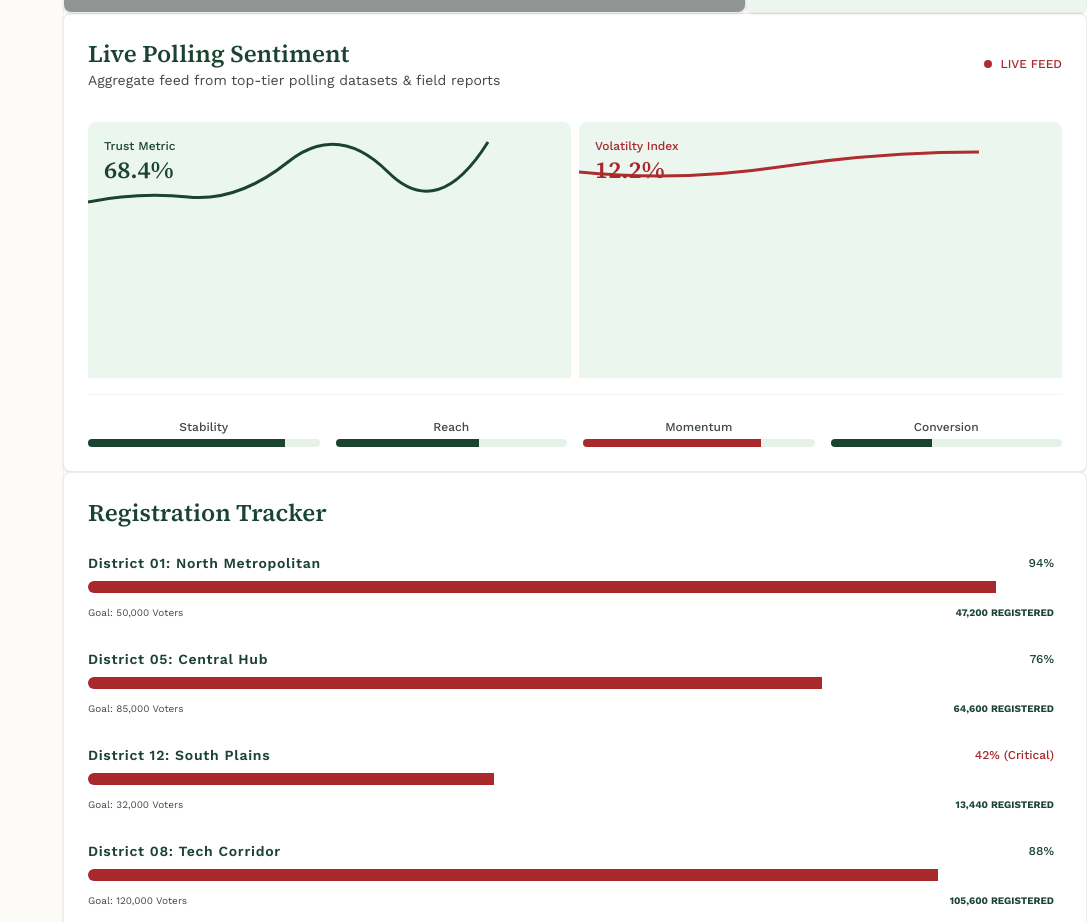
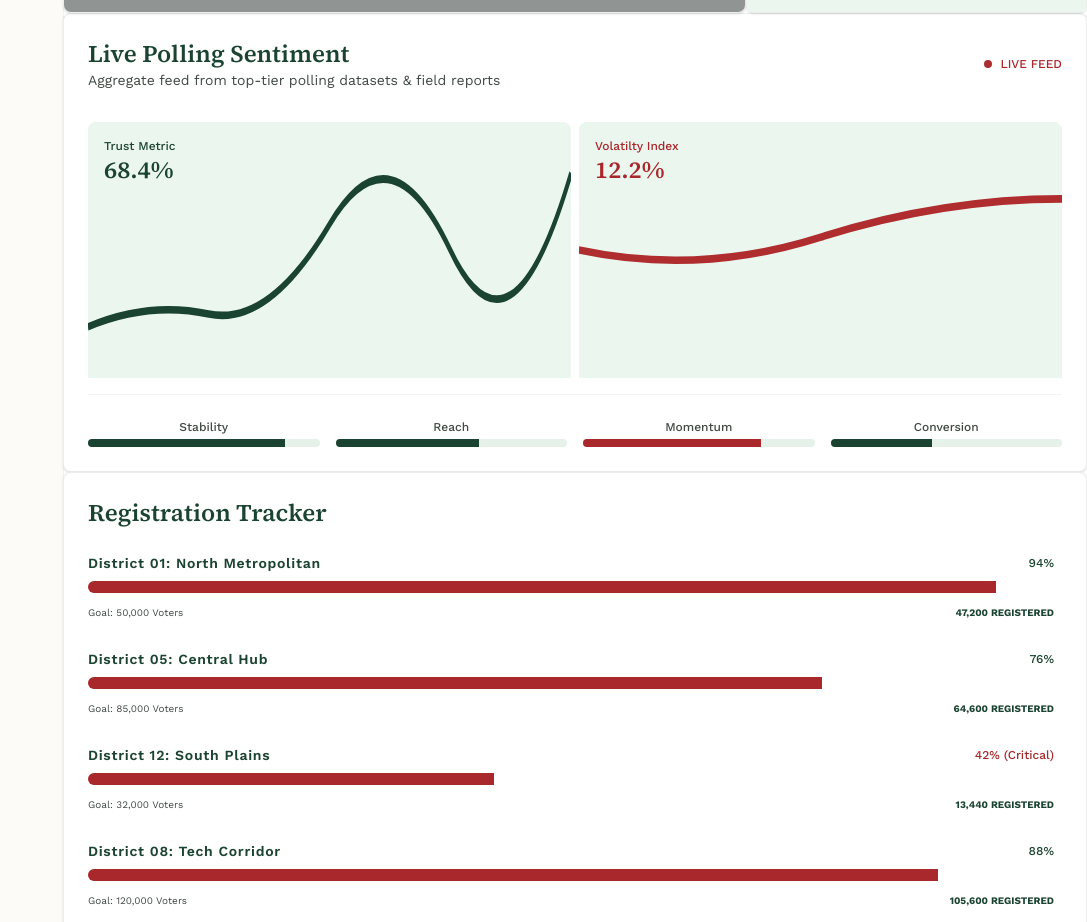
Before and after one commit to klmayua/BootMovement, a Next.js app: page /campaign in a window 1280 px wide. Shown: the part 880-1802 px from the top of the page, without its empty margins (193-1280 px from the left). Built offline with nearby package versions, Linux system fonts and the light colour scheme; grey boxes are pictures that could not be loaded.

Commit message:
fix: correct SVG attribute casing in campaign page

```diff
--- a/src/app/campaign/page.tsx
+++ b/src/app/campaign/page.tsx
@@ -229,7 +229,7 @@ export default function CampaignCommandCenter() {
           </div>
           <div className="h-64 flex items-end justify-between space-x-2 mb-4">
             <div className="flex-1 bg-surface-container-low rounded-t-lg relative overflow-hidden h-full">
-              <svg className="absolute inset-0 w-full h-full" preserveaspectratio="none" viewbox="0 0 400 100">
+              <svg className="absolute inset-0 w-full h-full" preserveAspectRatio="none" viewBox="0 0 400 100">
                 <path d="M0,80 Q50,70 100,75 T200,40 T300,50 T400,20" fill="none" stroke="#1a4331" strokeWidth="3"></path>
               </svg>
               <div className="absolute top-4 left-4">
@@ -238,7 +238,7 @@ export default function CampaignCommandCenter() {
               </div>
             </div>
             <div className="flex-1 bg-surface-container-low rounded-t-lg relative overflow-hidden h-full">
-              <svg className="absolute inset-0 w-full h-full" preserveaspectratio="none" viewbox="0 0 400 100">
+              <svg className="absolute inset-0 w-full h-full" preserveAspectRatio="none" viewBox="0 0 400 100">
                 <path d="M0,50 Q100,60 200,45 T400,30" fill="none" stroke="#af2d2f" strokeWidth="3"></path>
               </svg>
               <div className="absolute top-4 left-4">
```
